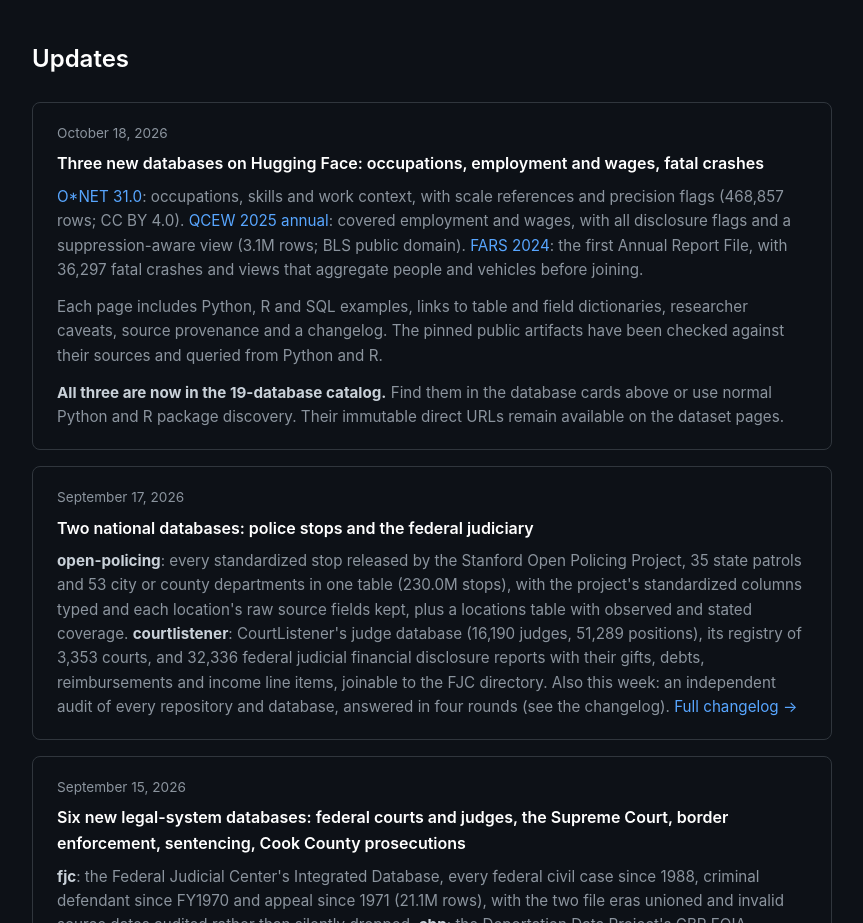
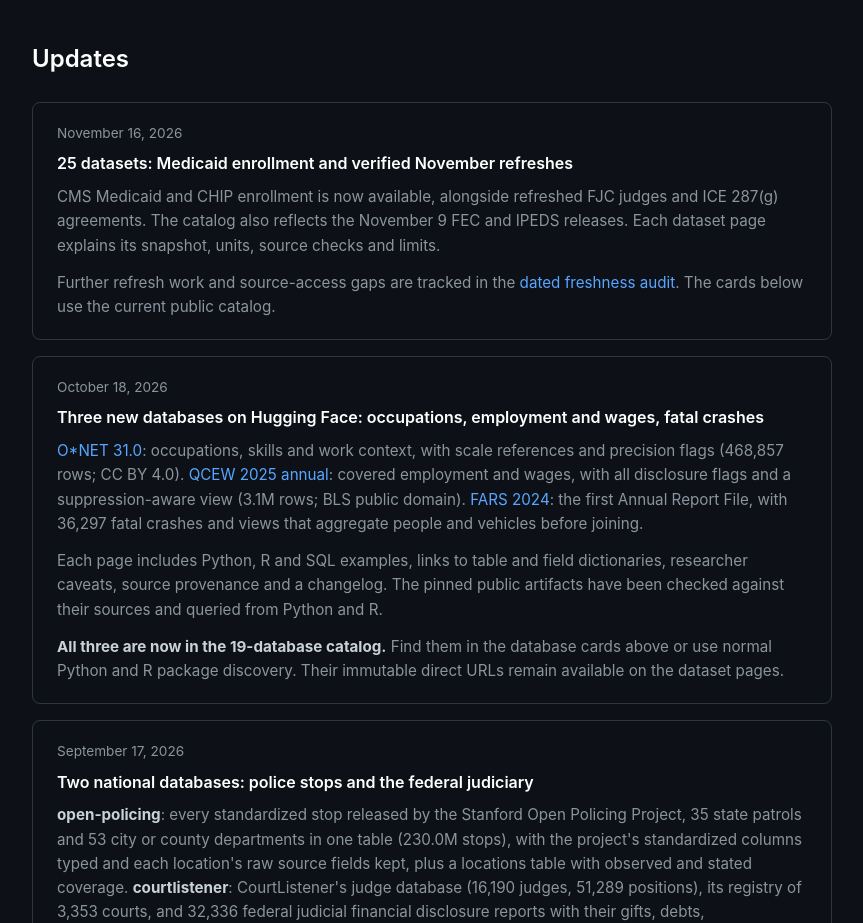
Before and after one commit to datapond-db/website, a plain HTML site: page index.html in a window 1280 px wide. Shown: the part 900-1823 px from the top of the page, without its empty margins (32-895 px from the left). Drawn offline with Linux system fonts and the light colour scheme; no server answers.

Commit message:
Announce the 25-dataset catalog and link current freshness audit

```diff
--- a/index.html
+++ b/index.html
@@ -531,6 +531,12 @@
     <div class="container">
       <h2>Updates</h2>
       <div style="border: 1px solid #30363d; border-radius: 8px; padding: 1.25rem 1.5rem; max-width: 800px; margin-bottom: 1rem;">
+        <div style="color: #8b949e; font-size: 0.85rem; margin-bottom: 0.4rem;">November 16, 2026</div>
+        <div style="color: #fff; font-weight: 600; margin-bottom: 0.5rem;">25 datasets: Medicaid enrollment and verified November refreshes</div>
+        <p style="color: #8b949e; font-size: 0.95rem; margin: 0 0 0.8rem;">CMS Medicaid and CHIP enrollment is now available, alongside refreshed FJC judges and ICE 287(g) agreements. The catalog also reflects the November 9 FEC and IPEDS releases. Each dataset page explains its snapshot, units, source checks and limits.</p>
+        <p style="color: #8b949e; font-size: 0.95rem; margin: 0;">Further refresh work and source-access gaps are tracked in the <a href="https://github.com/datapond-db/registry/blob/main/FRESHNESS.md" target="_blank" rel="noopener" style="color: #58a6ff;">dated freshness audit</a>. The cards below use the current public catalog.</p>
+      </div>
+      <div style="border: 1px solid #30363d; border-radius: 8px; padding: 1.25rem 1.5rem; max-width: 800px; margin-bottom: 1rem;">
   <div style="color: #8b949e; font-size: 0.85rem; margin-bottom: 0.4rem;">October 18, 2026</div>
   <div style="color: #fff; font-weight: 600; margin-bottom: 0.5rem;">Three new databases on Hugging Face: occupations, employment and wages, fatal crashes</div>
   <p style="color: #8b949e; font-size: 0.95rem; margin: 0 0 0.8rem;">
```
